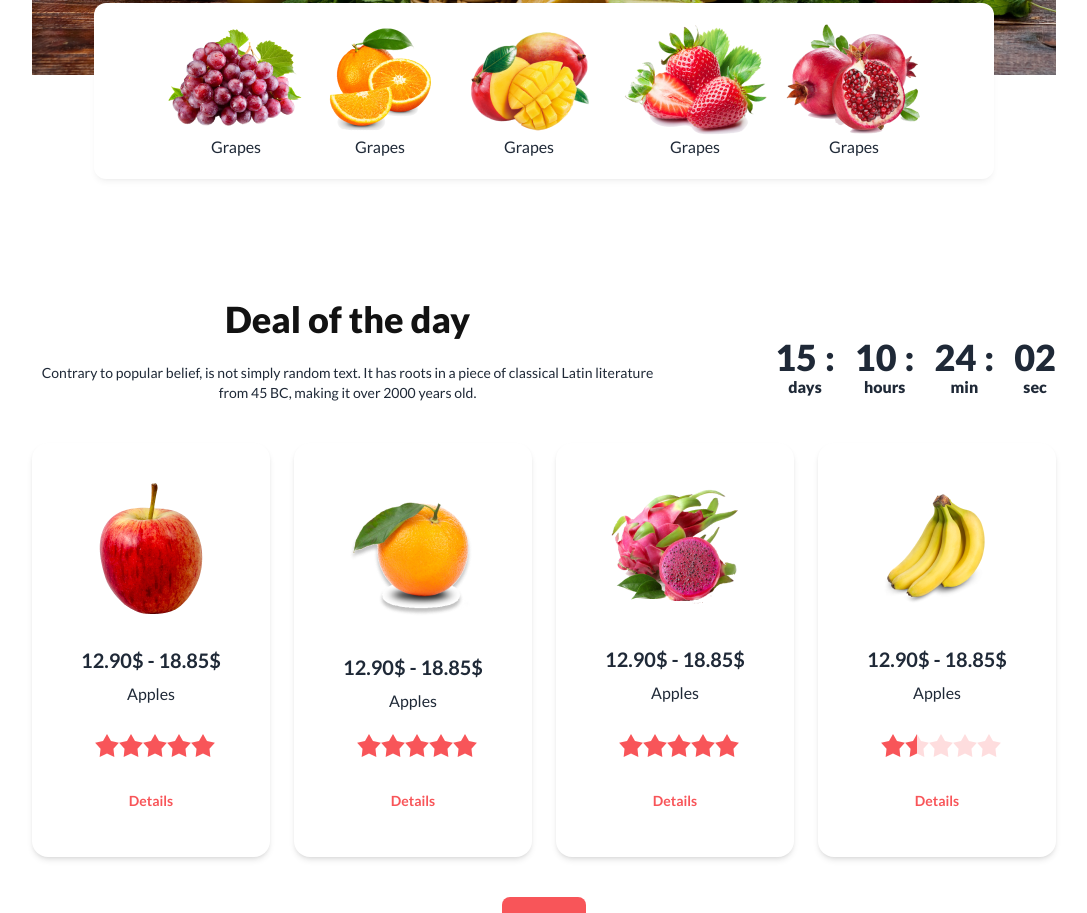
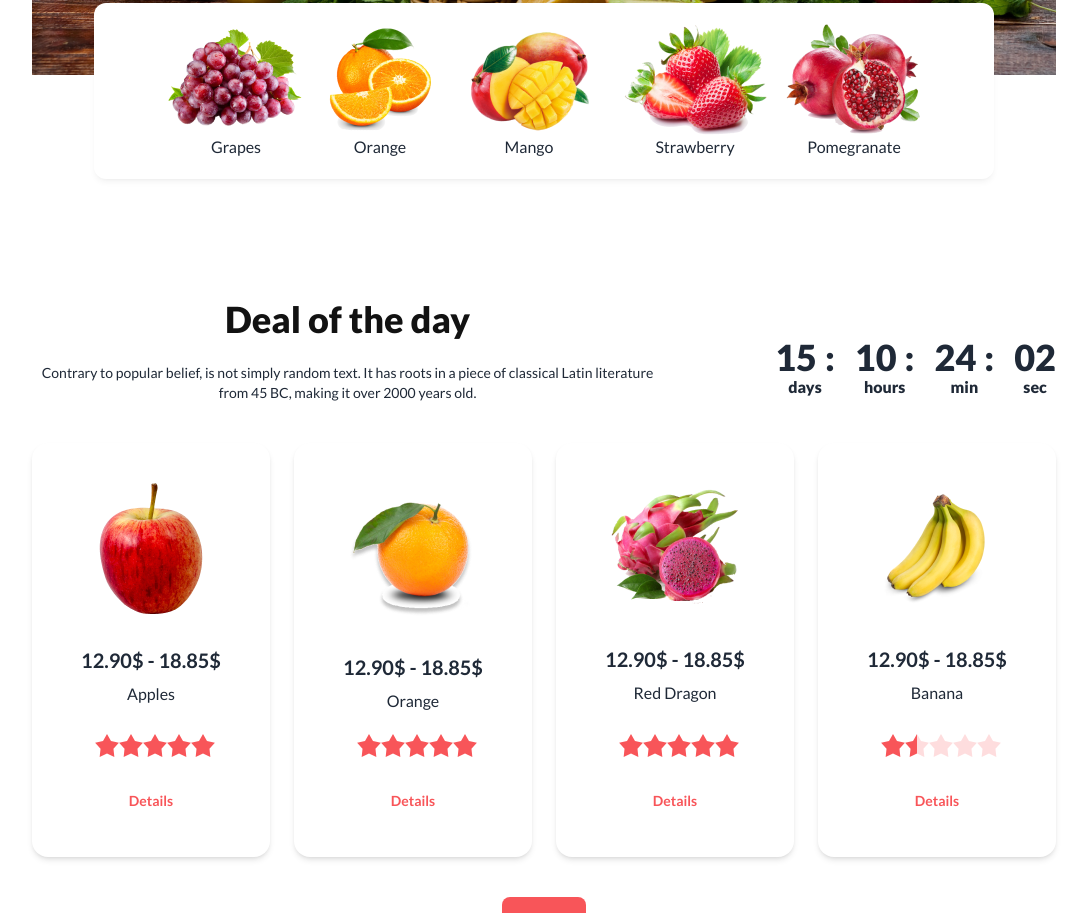
Before and after one commit to Rifatbd0789/assignment-three, a plain HTML site: page index.html in a window 1280 px wide. Shown: the part 547-1460 px from the top of the page, without its empty margins (96-1183 px from the left). Drawn offline with nearby package versions, Linux system fonts and the light colour scheme; grey boxes are pictures that could not be loaded.

Commit message:
update and completed

```diff
--- a/index.html
+++ b/index.html
@@ -153,22 +153,22 @@
         <!-- fruit two -->
         <div>
             <img src="./images/fruit2.png" alt="">
-            <p>Grapes</p>
+            <p>Orange</p>
         </div>
         <!-- fruit three -->
         <div>
             <img src="./images/fruit3.png" alt="">
-            <p>Grapes</p>
+            <p>Mango</p>
         </div>
         <!-- fruit four -->
         <div>
             <img src="./images/fruit4.png" alt="">
-            <p>Grapes</p>
+            <p>Strawberry</p>
         </div>
         <!-- fruit five -->
         <div>
             <img src="./images/fruit5.png" alt="">
-            <p>Grapes</p>
+            <p>Pomegranate</p>
         </div>
     </div>
         </section>
@@ -277,7 +277,7 @@
                     </figure>
                     <div class="card-body items-center text-center">
                       <h2 class="card-title">12.90$ - 18.85$ </h2>
-                      <p> Apples</p>
+                      <p> Orange</p>
                       <div class="rating rating-half mt-3">
                         <input type="radio" name="rating-10" class="rating-hidden" />
                         <input type="radio" name="rating-10" class="bg-golapi mask mask-star-2 mask-half-1" />
@@ -333,7 +333,7 @@
                     </figure>
                     <div class="card-body items-center text-center">
                       <h2 class="card-title">12.90$ - 18.85$ </h2>
-                      <p> Apples</p>
+                      <p>Red Dragon</p>
                       <div class="rating rating-half mt-3">
                         <input type="radio" name="rating-10" class="rating-hidden" />
                         <input type="radio" name="rating-10" class="bg-golapi mask mask-star-2 mask-half-1" />
@@ -389,7 +389,7 @@
                     </figure>
                     <div class="card-body items-center text-center">
                       <h2 class="card-title">12.90$ - 18.85$ </h2>
-                      <p> Apples</p>
+                      <p>Banana</p>
                       <div class="rating rating-half mt-3">
                         <input type="radio" name="rating-10" class="rating-hidden" />
                         <input type="radio" name="rating-10" class="bg-golapi mask mask-star-2 mask-half-1" />
```
